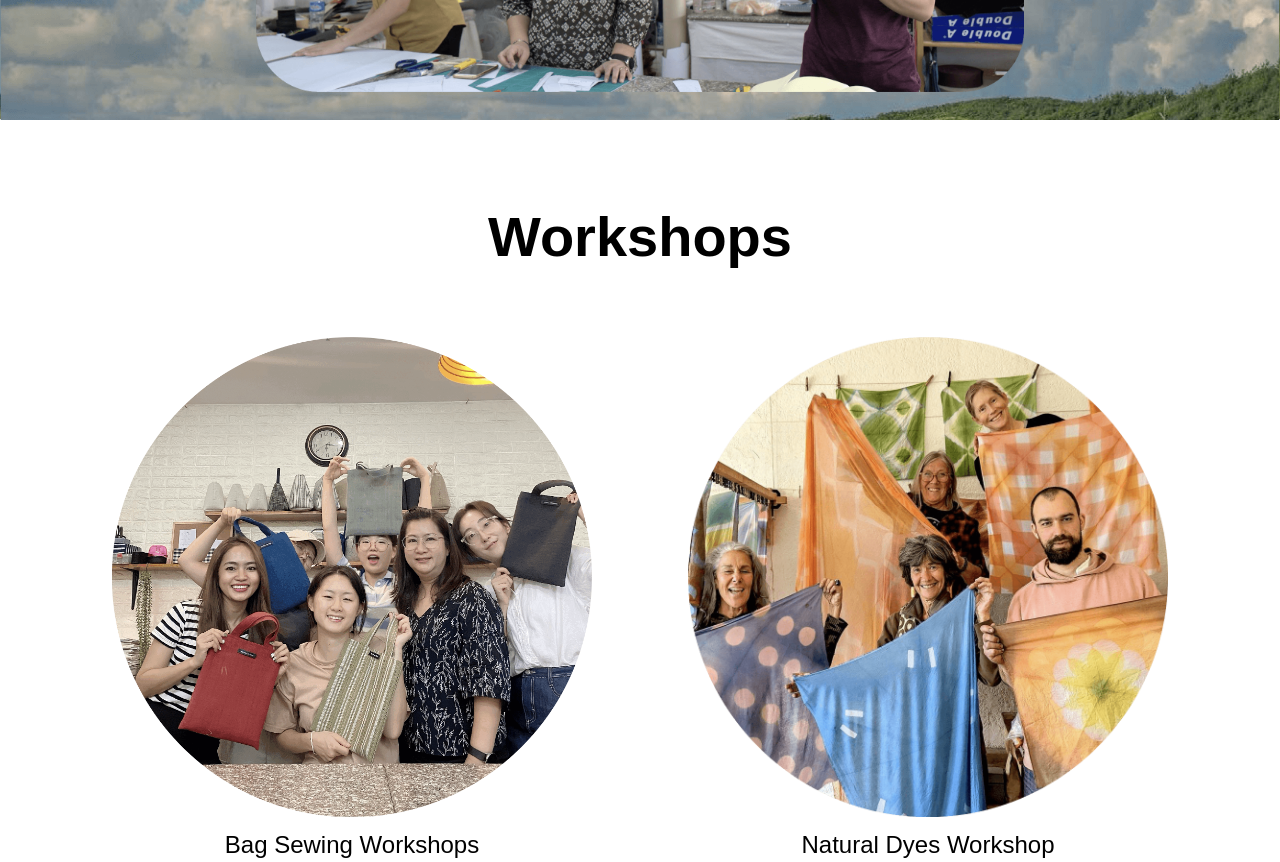
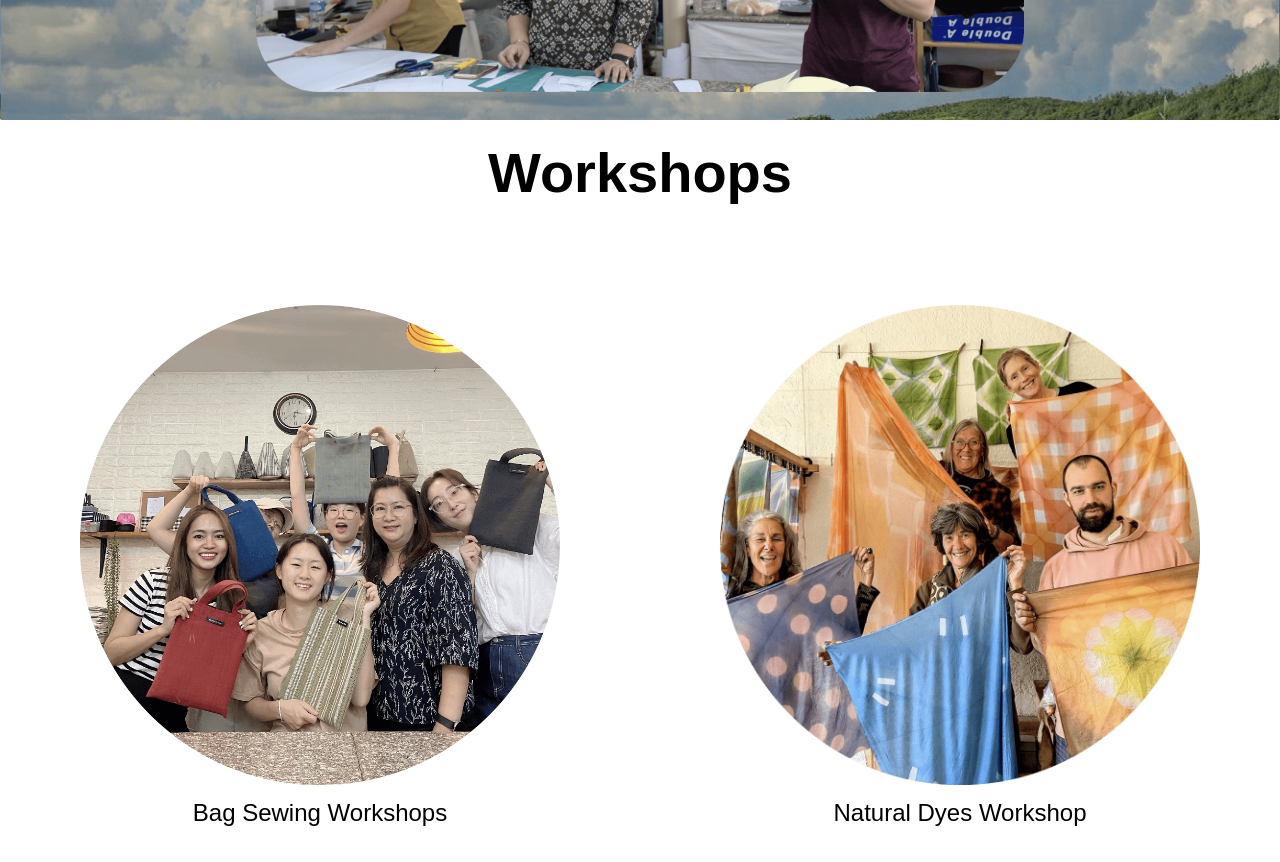
Before and after one commit to sobreratas/keeps-loudder-nott, a plain HTML site: page index.html in a window 1280 px wide. Shown: the part 3080-3942 px from the top of the page. Drawn offline with Linux system fonts and the light colour scheme; a script that the page names is missing.

Commit message:
increase workshop card padding

```diff
--- a/style.css
+++ b/style.css
@@ -338,7 +338,7 @@ body {
   height: 100vh;
   display: flex;
   flex-direction: column;
-  padding: 4rem;
+  /* padding: 4rem; */
 }
 
 #workshop-section h2 {
@@ -354,7 +354,7 @@ body {
 
 .workshop-card {
   flex-basis: 50%;
-  padding: 3rem;
+  padding: 5rem;
 }
 
 .workshop-card img {
```
